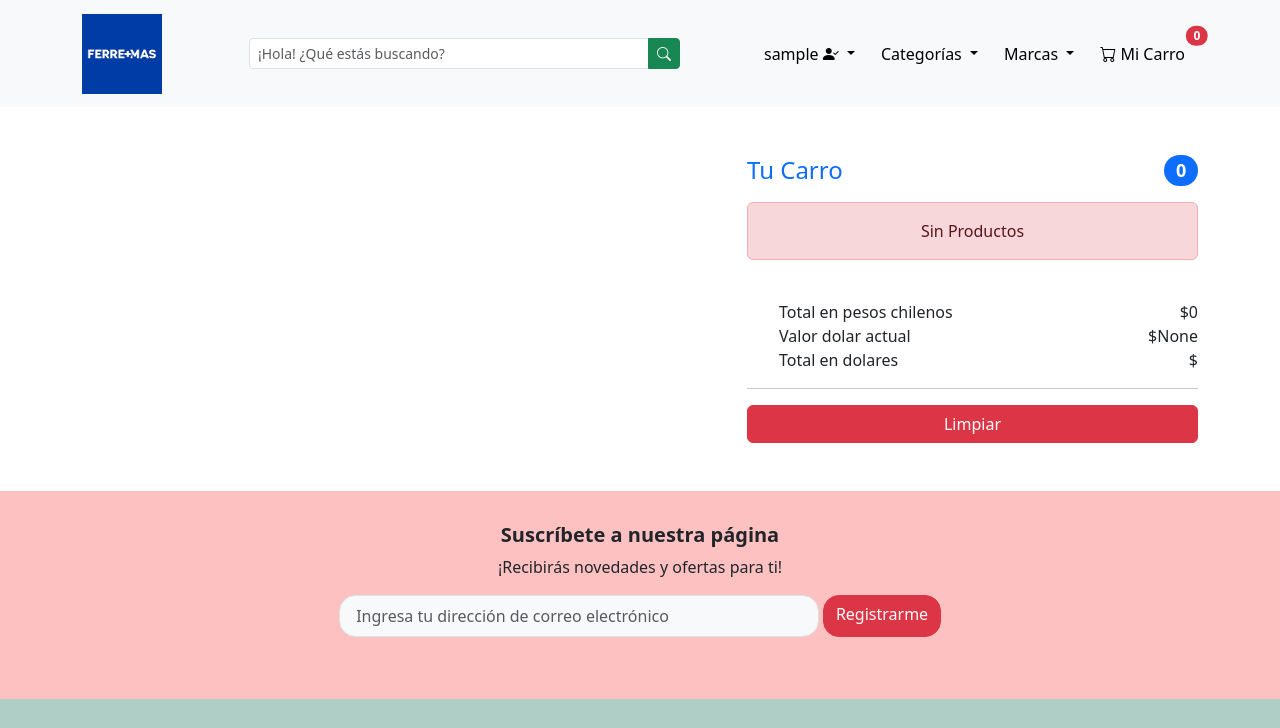
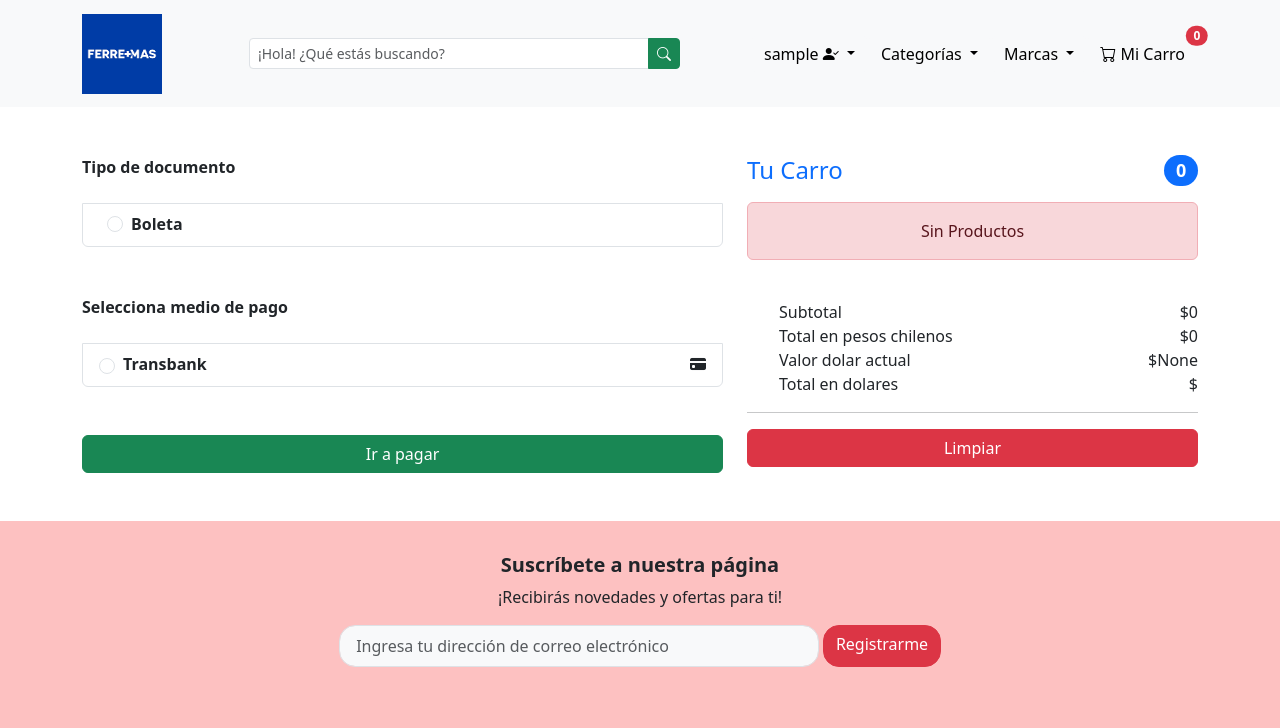
Before and after one commit to nicoalexanderdev/pag_web_integracion, a Django app: page /pago/ in a window 1280 px wide. Shown: the top 728 px of the page. Run offline with Django 4.2, Linux system fonts and the light colour scheme; the visitor is signed in with stand-in values (Sample User, id 1); data that the repository does not hold is empty; parts of the project's set-up code (start-up, migrations or seed data) failed here and were passed over; some libraries are stand-ins or nearby versions.

Commit message:
pagina checkout y pago lista

```diff
--- a/ferremas/Webpay.py
+++ b/ferremas/Webpay.py
@@ -27,15 +27,15 @@ def headers_request_transbank():
 
 
 @login_required
-def transbank_create(request):
+def transbank_create(request, total_a_pagar):
     # Obtener el carrito asociado al usuario
-    carrito = Carrito(request)
+    #carrito = Carrito(request)
     user = request.user
 
     # Crear orden de compra
     buy_order = f"BO-{random.randint(1000, 9999)}"
     session_id = str(user.id)
-    amount = sum(item['acumulado'] for item in carrito.carrito.values())
+    amount = total_a_pagar
     return_url = f"http://{settings.TRANSBANK_RETURN_URL}"
 
     data = {
--- a/ferremas/context_processor.py
+++ b/ferremas/context_processor.py
@@ -5,13 +5,29 @@ from django.conf import settings
 def total_carrito(request):
     total = 0
     cantidadTotal = 0
-    if hasattr(request, 'session') and'carrito' in request.session.keys():
+    costo_despacho = 0
+
+    if hasattr(request, 'session') and 'carrito' in request.session.keys():
         for key, value in request.session['carrito'].items():
             if 'acumulado' in value:  # Verifica si 'acumulado' está presente en el diccionario
                 total += int(value['acumulado'])
             if 'cantidad' in value:   # Verifica si 'cantidad' está presente en el diccionario
                 cantidadTotal += int(value['cantidad'])
-    return {'total_carrito': total, 'cantidad_total': cantidadTotal}
+
+    if hasattr(request, 'session') and 'detalles_entrega' in request.session:
+        costo_despacho = request.session['detalles_entrega'].get('costo_despacho', 0)
+
+    total_pesos_chilenos = total + costo_despacho
+
+    request.session['total_a_pagar'] = total_pesos_chilenos
+
+    return {
+        'total_carrito': total,
+        'cantidad_total': cantidadTotal,
+        'costo_despacho': costo_despacho,
+        'total_pesos_chilenos': total_pesos_chilenos
+    }
+
 
 def categorias_processor(request):
     try:
--- /dev/null
+++ b/ferremas/static/app/Js/gestionPago.js
@@ -0,0 +1,22 @@
+$(document).ready(function () {
+  $('#ir-a-pagar-form').validate({
+      rules: {
+        tipo_documento: {
+          required: true
+        },
+        transbank: {
+          required: true
+        }
+      },
+      messages: {
+          tipo_documento: {
+            required: "Por favor selecciona tipo de documento"
+          },
+          transbank: {
+            required: "Por favor selecciona metodo de pago"
+          }
+      }
+  });
+
+  event.preventDefault();
+})
--- a/ferremas/templates/app/carrito.html
+++ b/ferremas/templates/app/carrito.html
@@ -24,7 +24,7 @@
     </a>
     <p style="font-size: 1rem;">{{ value.nombre }}</p>
     <p style="font-size: 1rem;">ID: {{ value.producto_id }}</p>
-    <p style="font-size: 1rem;">${{ value.acumulado | intcomma }}</p>
+    <p style="font-size: 1rem;">${{ value.acumulado }}</p>
 
     {% if value.producto_id %}
     <div class="btn-group btn-group-sm mb-3" role="group">
@@ -57,7 +57,7 @@
       </li>
       <li class="list-group-item d-flex justify-content-between">
         <span>Costo de despacho</span>
-        <span>${{ request.session.detalles_entrega.costo_despacho | intcomma }}</span>
+        <span>${{ request.session.detalles_entrega.costo_despacho }}</span>
       </li>
     </ul>
   </div>
@@ -75,16 +75,20 @@
   <ul>
     <br>
     <li class="list-group-item d-flex justify-content-between">
+      <span>Subtotal</span>
+      <span id="subtotal" data-value="{{ total_carrito }}">${{ total_carrito }}</span>
+    </li>
+    <li class="list-group-item d-flex justify-content-between">
       <span>Total en pesos chilenos</span>
-      <span id="total_carrito" data-value="{{ total_carrito }}">${{ total_carrito | intcomma }}</span>
+      <span id="total_a_pagar">${{ total_pesos_chilenos }}</span>
     </li>
     <li class="list-group-item d-flex justify-content-between">
       <span>Valor dolar actual</span>
-      <span id="valor_dolar" data-value="{{ valor_dolar }}">${{ valor_dolar | intcomma }}</span>
+      <span id="valor_dolar" data-value="{{ valor_dolar }}">${{ valor_dolar }}</span>
     </li>
     <li class="list-group-item d-flex justify-content-between">
       <span>Total en dolares</span>
-      <span>${% widthratio total_carrito valor_dolar 1 %}</span>
+      <span>${% widthratio total_pesos_chilenos valor_dolar 1 %}</span>
     </li>
 
   </ul>
--- a/ferremas/templates/app/pago.html
+++ b/ferremas/templates/app/pago.html
@@ -10,7 +10,41 @@
   <br><br>
   <div class="row">
     <div class="col-12 col-md-7">
+      <form id="ir-a-pagar-form" method="post" action="{% url 'ir-a-pagar' %}">
 
+        {% csrf_token %}
+
+        <strong>Tipo de documento</strong>
+        <ul class="list-group">
+          <br>
+          <li class="list-group-item d-flex justify-content-between align-items-start">
+            <div class="form-check">
+              <div class="ms-2 me-auto">
+                <input class="form-check-input" type="radio" name="tipo_documento" id="boleta" value="Boleta">
+                <div class="fw-bold">Boleta</div>
+              </div>
+            </div>
+          </li>
+        </ul>
+        <br><br>
+        <strong>Selecciona medio de pago</strong>
+        <ul class="list-group">
+          <br>
+          <li class="list-group-item d-flex justify-content-between align-items-center">
+            <div class="form-check d-flex justify-content-between align-items-center w-100">
+              <div class="d-flex align-items-center">
+                <input class="form-check-input me-2" type="radio" name="transbank" id="transbank" value="transbank">
+                <div class="fw-bold">Transbank</div>
+              </div>
+              <span><i class="bi bi-credit-card-fill"></i></span>
+            </div>
+          </li>
+        </ul>
+        <br><br>
+        <div class="d-grid gap-2">
+          <button type="submit" class="btn btn-success">Ir a pagar</button>
+        </div>
+      </form>
     </div>
     <div class="col-12 col-md-5">
       {% include 'app/carrito.html' %}
@@ -21,5 +55,13 @@
 {% endblock %}
 
 {% block js %}
-
+<!-- jQuery (necessary for Bootstrap's JavaScript plugins) -->
+<script src="https://code.jquery.com/jquery-1.12.4.min.js"
+  integrity="sha384-nvAa0+6Qg9clwYCGGPpDQLVpLNn0fRaROjHqs13t4Ggj3Ez50XnGQqc/r8MhnRDZ" crossorigin="anonymous"></script>
+<!-- Include all compiled plugins (below), or include individual files as needed -->
+<script src="https://stackpath.bootstrapcdn.com/bootstrap/3.4.1/js/bootstrap.min.js"
+  integrity="sha384-aJ21OjlMXNL5UyIl/XNwTMqvzeRMZH2w8c5cRVpzpU8Y5bApTppSuUkhZXN0VxHd" crossorigin="anonymous"></script>
+<script src="https://cdn.jsdelivr.net/npm/jquery-validation@1.19.0/dist/jquery.validate.js"></script>
+<!-- validaciones pago -->
+<script src="{% static 'app/js/gestionPago.js' %}"></script>
 {% endblock %}
--- a/ferremas/views.py
+++ b/ferremas/views.py
@@ -34,13 +34,20 @@ def agregar_detalles_entrega(request):
 
         print(f"Tipo de entrega: {tipo_entrega}, Dirección: {direccion}, Región ID: {region_id}")
 
-        if tipo_entrega and direccion and region_id:
+        if tipo_entrega == 'Retiro':
+            costo_despacho = 0
+        elif region_id == '7':
+            costo_despacho = 3990
+        else:
+            costo_despacho = 5990
+
+        if tipo_entrega and direccion:
             request.session['detalles_entrega'] = {
                 'tipo_entrega': tipo_entrega,
                 'direccion': direccion,
                 'region_id': region_id,
                 'fecha_entrega': (datetime.now() + timedelta(days=5)).strftime('%d de %B de %Y'),
-                'costo_despacho': 3990 if region_id == '7' else 5990
+                'costo_despacho': costo_despacho
             }
             request.session.modified = True
             return redirect('pago')
@@ -52,7 +59,7 @@ def agregar_detalles_entrega(request):
 def index(request):
     try:
         response = requests.get(f'http://{settings.API_BASE_URL}')
-        response.raise_for_status()  # Raise an exception for HTTP errors
+        response.raise_for_status()
         productos = response.json()
         data = {
             'productos': productos,
@@ -86,20 +93,43 @@ def detalle_producto(request, id):
 def checkout(request):
     carrito = Carrito(request)
     print("Contenido del carrito:", carrito.carrito)
+
+    user_id = request.user.id
+
     try:
-        user_id = request.user.id  # Obtener el ID del usuario logueado
+        # Obtener direcciones del usuario
         response = requests.get(f'http://{settings.API_BASE_TRANSBANK_URL}/direccion/{user_id}')
         response.raise_for_status()
         direcciones_usuario = response.json()
+
+        # Obtener sucursales
+        response_sucursales = requests.get(f'http://{settings.API_BASE_TRANSBANK_URL}/sucursales/')
+        response_sucursales.raise_for_status()
+        sucursales = response_sucursales.json()
+
         data = {
-            'direcciones': direcciones_usuario
+            'direcciones': direcciones_usuario,
+            'sucursales': sucursales
         }
         return render(request, 'app/checkout.html', data)
+
+    except requests.exceptions.HTTPError as http_err:
+        print(f'HTTP error occurred: {http_err}')
+        data = {
+            'error': 'Hubo un problema con la solicitud HTTP.'
+        }
+    except requests.exceptions.RequestException as req_err:
+        print(f'Error occurred: {req_err}')
+        data = {
+            'error': 'No se pudo completar la solicitud. Por favor, intenta de nuevo más tarde.'
+        }
     except Exception as e:
+        print(f'Unexpected error occurred: {e}')
         data = {
-            'error': 'No tienes direcciones registradas...'
+            'error': 'Ocurrió un error inesperado. Por favor, intenta de nuevo más tarde.'
         }
-        return render(request, 'app/checkout.html', data)
+
+    return render(request, 'app/checkout.html', data)
 
 @login_required
 def agregar_direccion(request):
@@ -365,8 +395,16 @@ def transbank(request):
 
 @login_required
 def ir_a_pagar(request):
-    # Realizar la solicitud para crear la transacción en Transbank
-    response_data = transbank_create(request)
+
+    total_a_pagar = request.session.get('total_a_pagar')
+
+    print('total a pagar:', total_a_pagar)
+
+    if total_a_pagar is None:
+        return JsonResponse({'error': 'No se encontró total_a_pagar en la sesión'}, status=500)
+
+
+    response_data = transbank_create(request, total_a_pagar)
 
     # verificamos recibir el token y la url
     if 'token' in response_data and 'url' in response_data:
```
Also changed, not shown: ferremas/static/app/Js/carrito.js (deleted, +0 -16 lines), ferremas/static/app/Js/costoFechaEnvio.js (deleted, +0 -55 lines), ferremas/static/app/Js/funcionesCheckout.js (added, +105 -0 lines), ferremas/static/app/Js/ubicacion.js (deleted, +0 -35 lines), ferremas/templates/app/checkout.html (+35 -38 lines).
